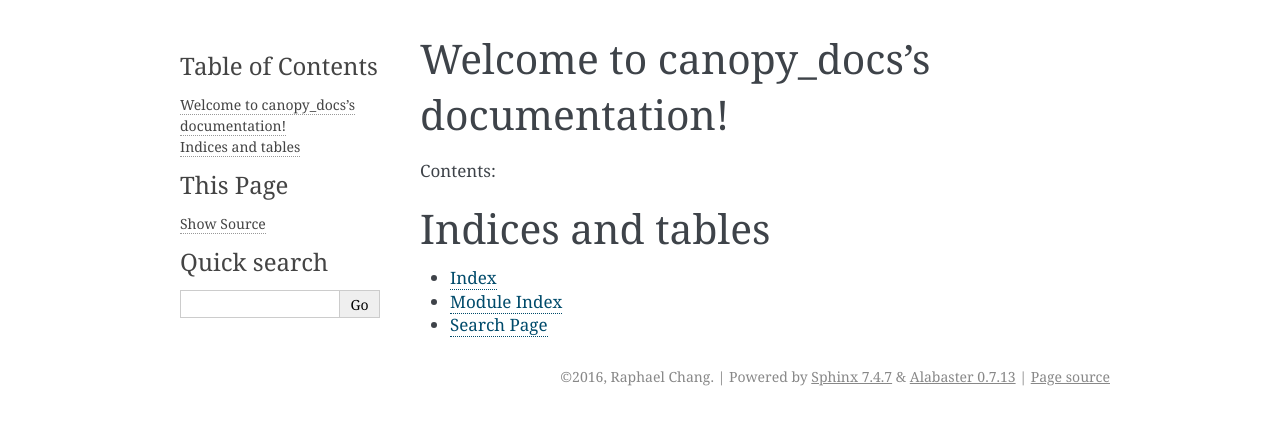
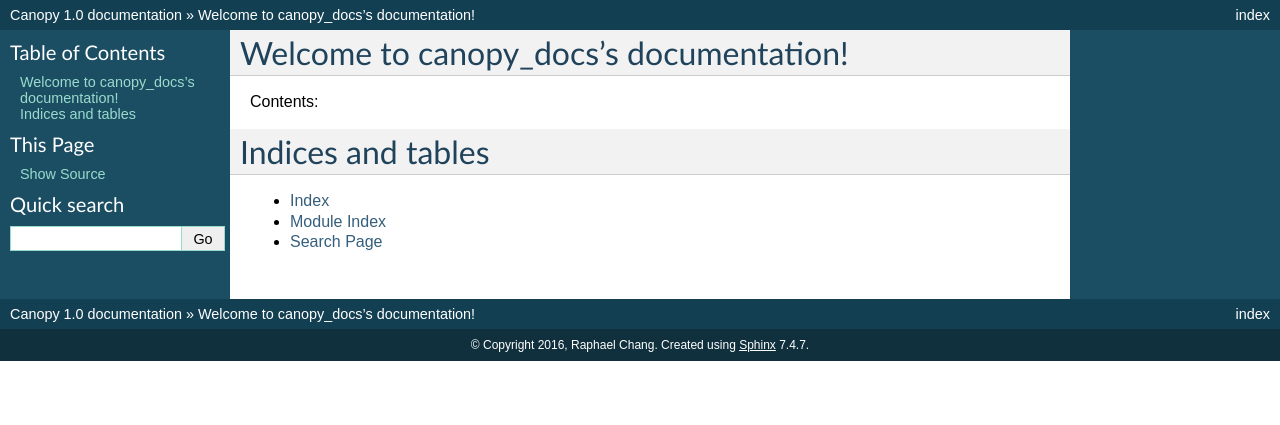
Before and after one commit to canopy-ros/canopy_docs, a Sphinx documentation site: the page built from docs/index.rst, in a window 1280 px wide. Shown: the top 425 px of the page. Built offline with Sphinx 7.4.7, drawn with Linux system fonts in a browser that asks for light colours.

Commit message:
Change theme

```diff
--- a/docs/conf.py
+++ b/docs/conf.py
@@ -48,7 +48,7 @@ source_suffix = '.rst'
 master_doc = 'index'
 
 # General information about the project.
-project = u'canopy_docs'
+project = u'Canopy'
 copyright = u'2016, Raphael Chang'
 author = u'Raphael Chang'
 
@@ -119,7 +119,7 @@ todo_include_todos = False
 # The theme to use for HTML and HTML Help pages.  See the documentation for
 # a list of builtin themes.
 #
-html_theme = 'alabaster'
+html_theme = 'default'
 
 # Theme options are theme-specific and customize the look and feel of a theme
 # further.  For a list of options available for each theme, see the
```
